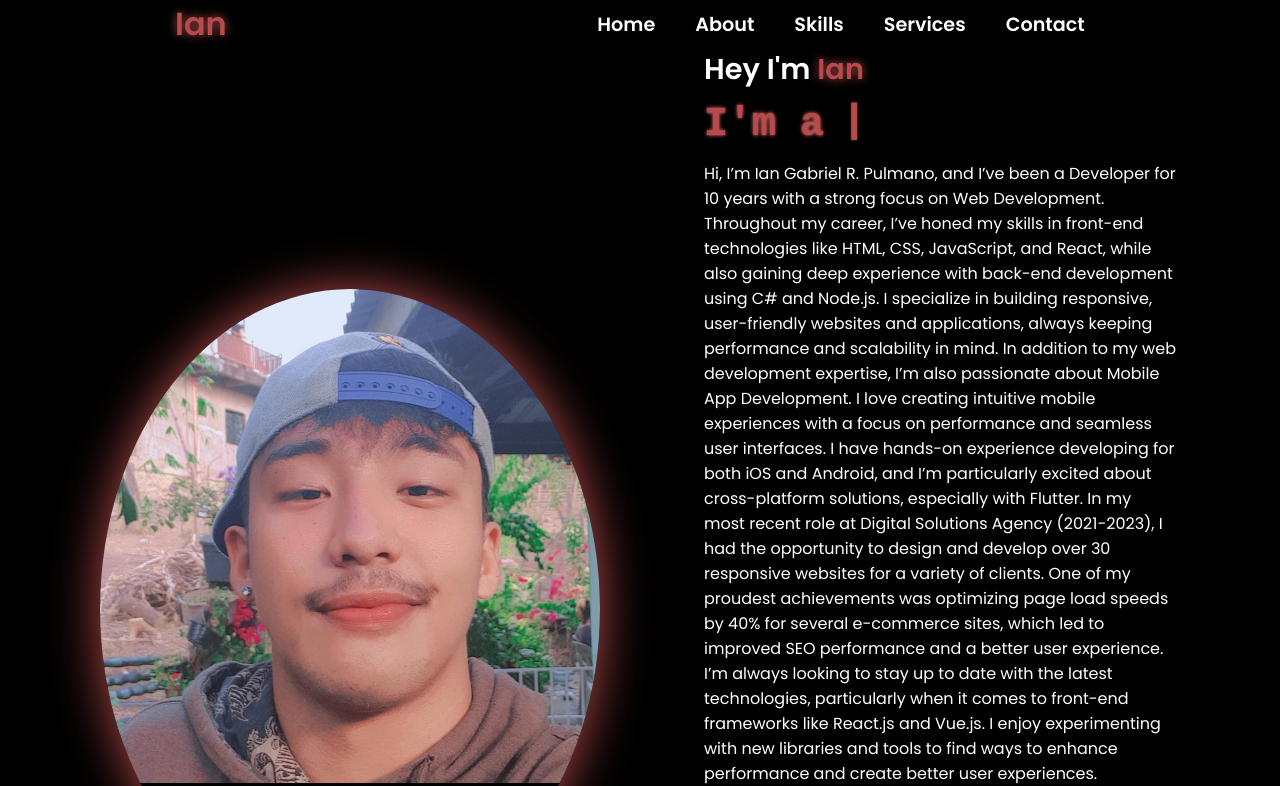
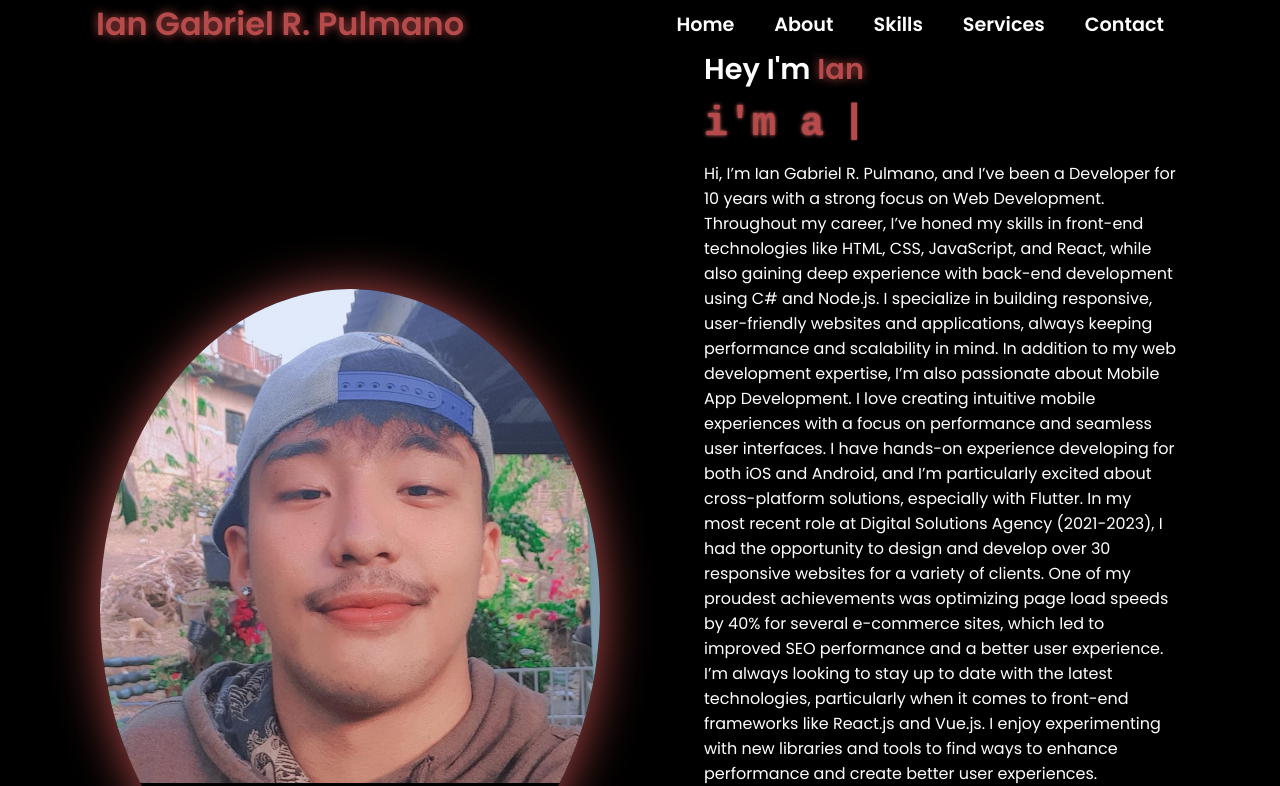
Before and after one commit to Yanyan0708/Pulmano, a plain HTML site: page index.html in a window 1280 px wide. Shown: the top 786 px of the page. Drawn offline with nearby package versions, Linux system fonts and the light colour scheme.

Commit message:
index.html

```diff
--- a/index.html
+++ b/index.html
@@ -13,7 +13,7 @@
 
     <div class ="nav-container">
         <div class="logo"data-aos="zoom-in" data-aos-duration="1500">
-            <span>Ian</span>
+            <span>Ian Gabriel R. Pulmano</span>
         </div>
         <div class="links">
             <div class ="link" data-aos="fade-up" data-aos-duration="1500" data-aos-delay="100"><a href="#">Home</a></div>
@@ -24,6 +24,7 @@
         </div>
         <i class="fa-solid fa-bars hamburg" onclick="hamburg()"></i>
     </div>
+
         <div class="dropdown">
             <div class="links">
                 <a href="#">Home</a>
@@ -47,7 +48,7 @@
                 <span>Ian</span>
             </h1>
             <div class="typewriter">
-                I'm a
+                i'm a
                 <span class="typewriter-text"></span>
                 <label for="">|</label>
               </div>
@@ -133,6 +134,7 @@
               <a href="resume.pdf" download="Ian_Resume.pdf">
 
                 <button type="button">Download CV</button>
+
               </a>
             </div>
           </div>
```
